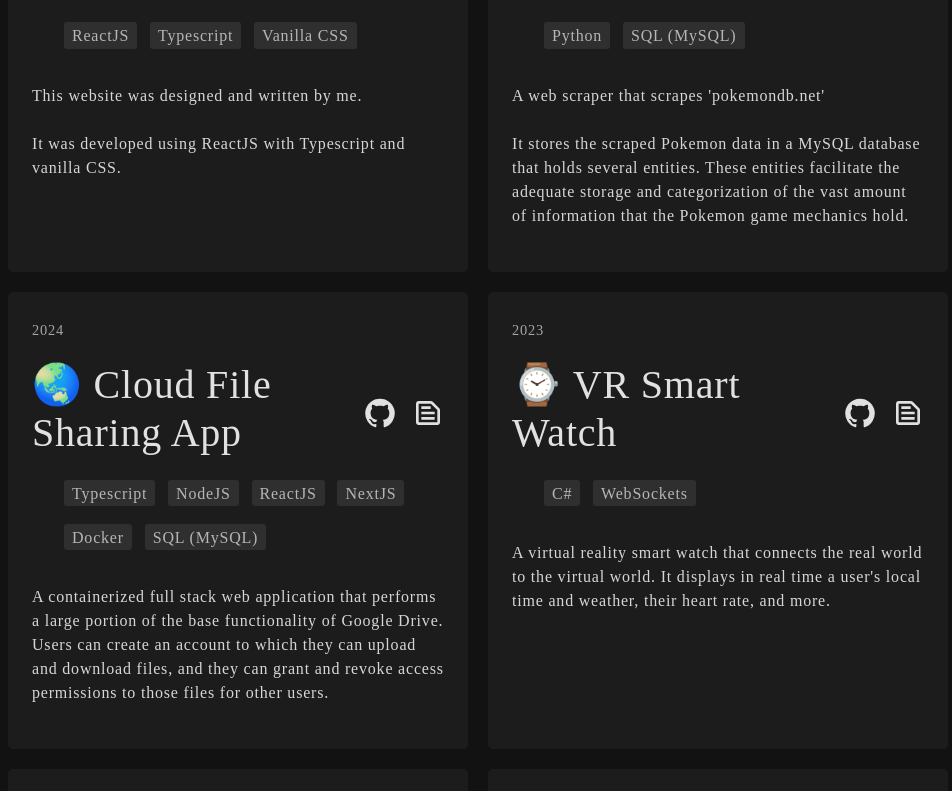
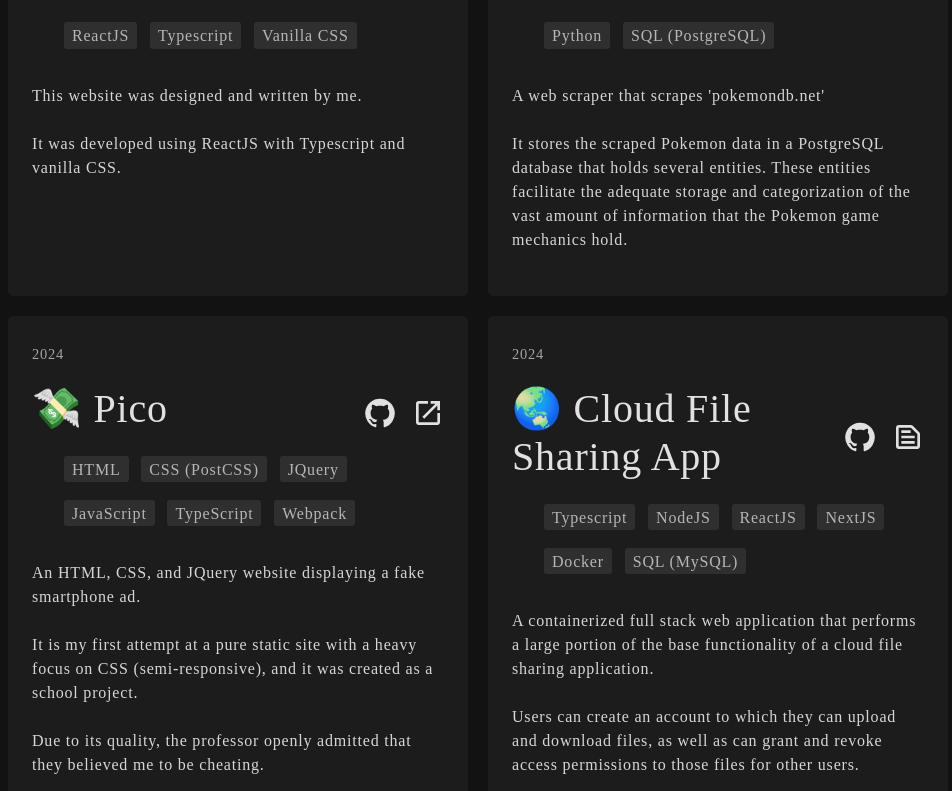
Before and after one commit to ItsNotCam/Portfolio-Site, a React (Vite) app: page / in a window 1280 px wide. Shown: the part 1849-2640 px from the top of the page, without its empty margins (162-1114 px from the left). Built offline with nearby package versions, Linux system fonts and the light colour scheme; the HTML template or start-up script is replaced by a standard one; a web font is replaced by a local one.

Commit message:
updated project list

```diff
--- a/src/pages/projects/_ProjectList.ts
+++ b/src/pages/projects/_ProjectList.ts
@@ -37,10 +37,10 @@ export const PROJECTS: Array<IProject> = [
     year: "2024",
     description: [
       "A web scraper that scrapes 'pokemondb.net'",
-			"It stores the scraped Pokemon data in a MySQL database that holds several entities. These entities facilitate " +
+			"It stores the scraped Pokemon data in a PostgreSQL database that holds several entities. These entities facilitate " +
 			"the adequate storage and categorization of the vast amount of information that the Pokemon game mechanics hold."
     ],
-    tags: ["Python", "SQL (MySQL)"],
+    tags: ["Python", "SQL (PostgreSQL)"],
     github_link: {
       name: "Repo",
       link: "https://github.com/ItsNotCam/Pokescrape"
@@ -50,15 +50,35 @@ export const PROJECTS: Array<IProject> = [
       name: "Readme"
     }
 	},
+	{
+    name: "💸 Pico",
+    month: "February",
+    year: "2024",
+    description: [
+      "An HTML, CSS, and JQuery website displaying a fake smartphone ad.",
+			"It is my first attempt at a pure static site with a heavy focus on CSS (semi-responsive), and it " +
+			"was created as a school project.",
+			"Due to its quality, the professor openly admitted that they believed me to be cheating."
+    ],
+    tags: ["HTML", "CSS (PostCSS)", "JQuery", "JavaScript", "TypeScript", "Webpack"],
+    github_link: {
+      name: "Repo",
+      link: "https://github.com/ItsNotCam/Pico"
+    },
+		demo_link: {
+			link: "https://mason.gmu.edu/~cyoung35/index.html",
+			name: "Demo"
+		}
+	},
   {
     name: "🌏 Cloud File Sharing App",
     month: "January",
     year: "2024",
     description: [
-      `A containerized full stack web application that performs a large portion of
-			the base functionality of Google Drive. Users can create an account to which they
-			can upload and download files, and they can grant and revoke access permissions to those files
-			for other users.`
+      "A containerized full stack web application that performs a large portion of " +
+			"the base functionality of a cloud file sharing application. ",
+			"Users can create an account to which they can upload and download files, as " +
+			"well as can grant and revoke access permissions to those files for other users."
     ],
     tags: ["Typescript", "NodeJS", "ReactJS", "NextJS", "Docker", "SQL (MySQL)"],
     github_link: {
```
